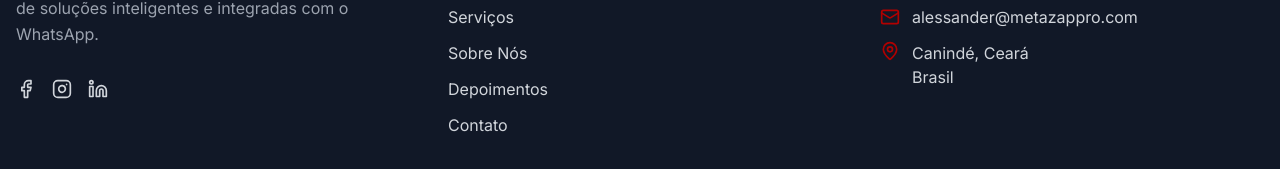
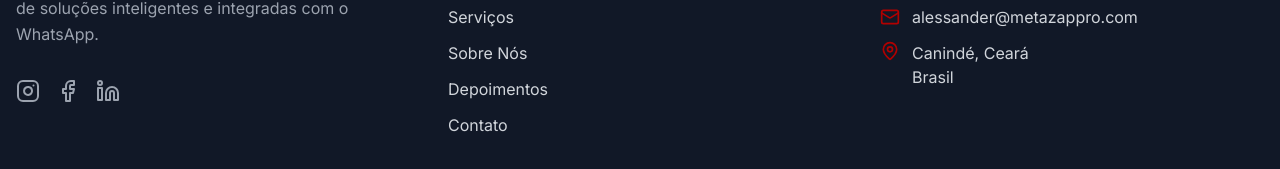
Before and after one commit to Alex900930/site-meta-zap, a Next.js app: page / in a window 1280 px wide. Shown: the part 5573-5742 px from the top of the page. Built offline with nearby package versions, Linux system fonts and the light colour scheme.

Commit message:
ajustadas as redes sociales

```diff
--- a/src/app/components/Footer.tsx
+++ b/src/app/components/Footer.tsx
@@ -11,12 +11,13 @@ import {
   DialogDescription,
 } from "@/components/ui/dialog"
 import { Button } from "@/components/ui/button"
+import { InstagramIcon, FacebookIcon, LinkedinIcon } from "lucide-react"
 
 export default function Footer() {
   const [showDialog, setShowDialog] = useState(false)
   const currentYear = new Date().getFullYear()
 
-  const handleSocialClick = (e: React.MouseEvent) => {
+  const handleSocialClick = (e: React.MouseEvent<HTMLAnchorElement>) => {
     e.preventDefault()
     setShowDialog(true)
   }
@@ -43,18 +44,30 @@ export default function Footer() {
               inteligentes e integradas com o WhatsApp.
             </p>
             <div className="flex space-x-4 pt-4">
-              <Link href="#" target="_blank" rel="noopener noreferrer"
-                className="hover:text-brand transition-colors">
-                <Facebook size={20} />
-              </Link>
-              <Link href="#" target="_blank" rel="noopener noreferrer"
-                className="hover:text-brand transition-colors">
-                <Instagram size={20} />
-              </Link>
-              <Link href="#" target="_blank" rel="noopener noreferrer"
-                className="hover:text-brand transition-colors">
-                <Linkedin size={20} />
-              </Link>
+              <a
+                href="#"
+                onClick={handleSocialClick}
+                className="text-gray-400 hover:text-white transition-colors"
+                aria-label="Instagram"
+              >
+                <InstagramIcon className="h-6 w-6" />
+              </a>
+              <a
+                href="#"
+                onClick={handleSocialClick}
+                className="text-gray-400 hover:text-white transition-colors"
+                aria-label="Facebook"
+              >
+                <FacebookIcon className="h-6 w-6" />
+              </a>
+              <a
+                href="#"
+                onClick={handleSocialClick}
+                className="text-gray-400 hover:text-white transition-colors"
+                aria-label="LinkedIn"
+              >
+                <LinkedinIcon className="h-6 w-6" />
+              </a>
             </div>
           </motion.div>
 
```
